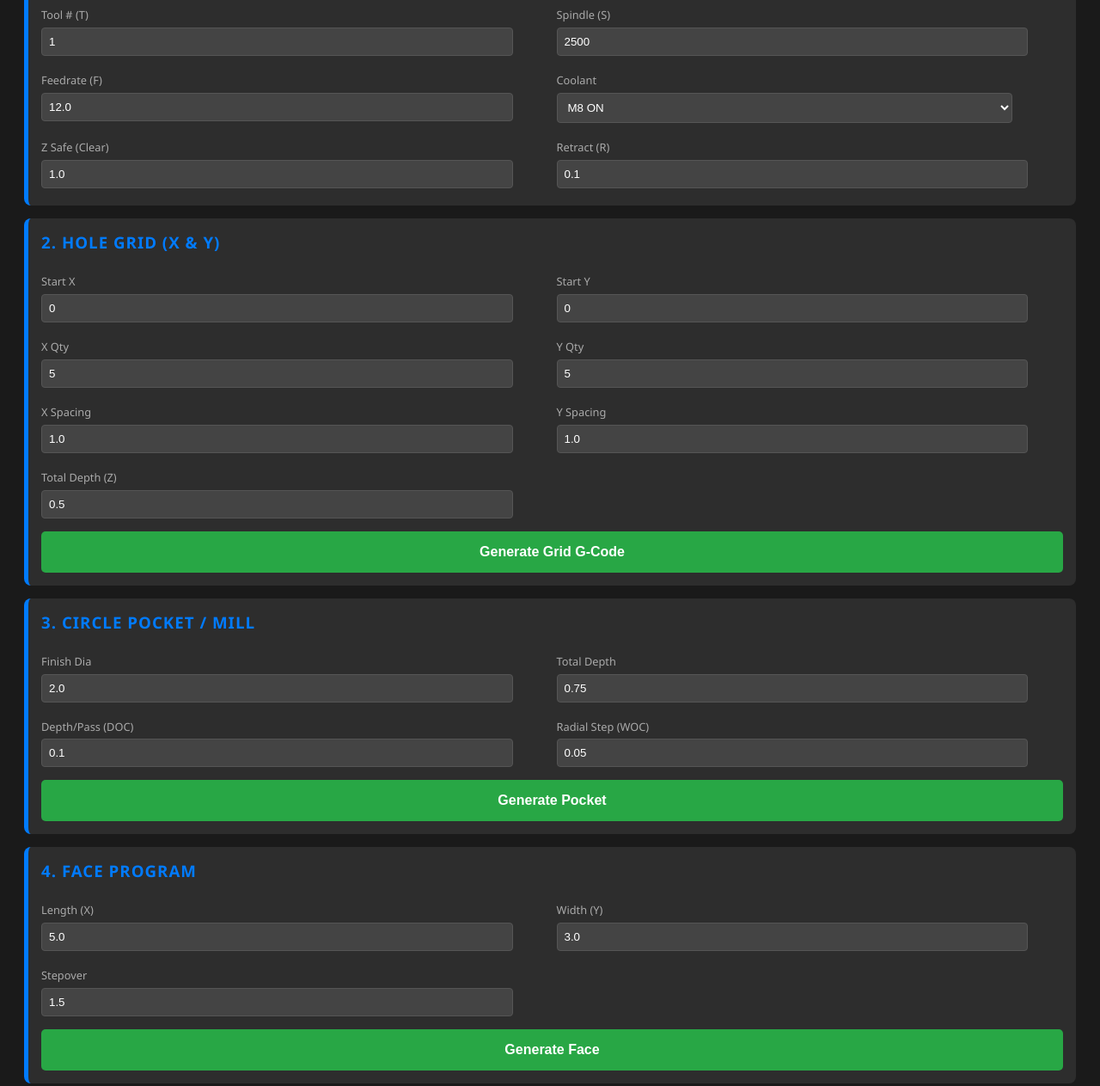
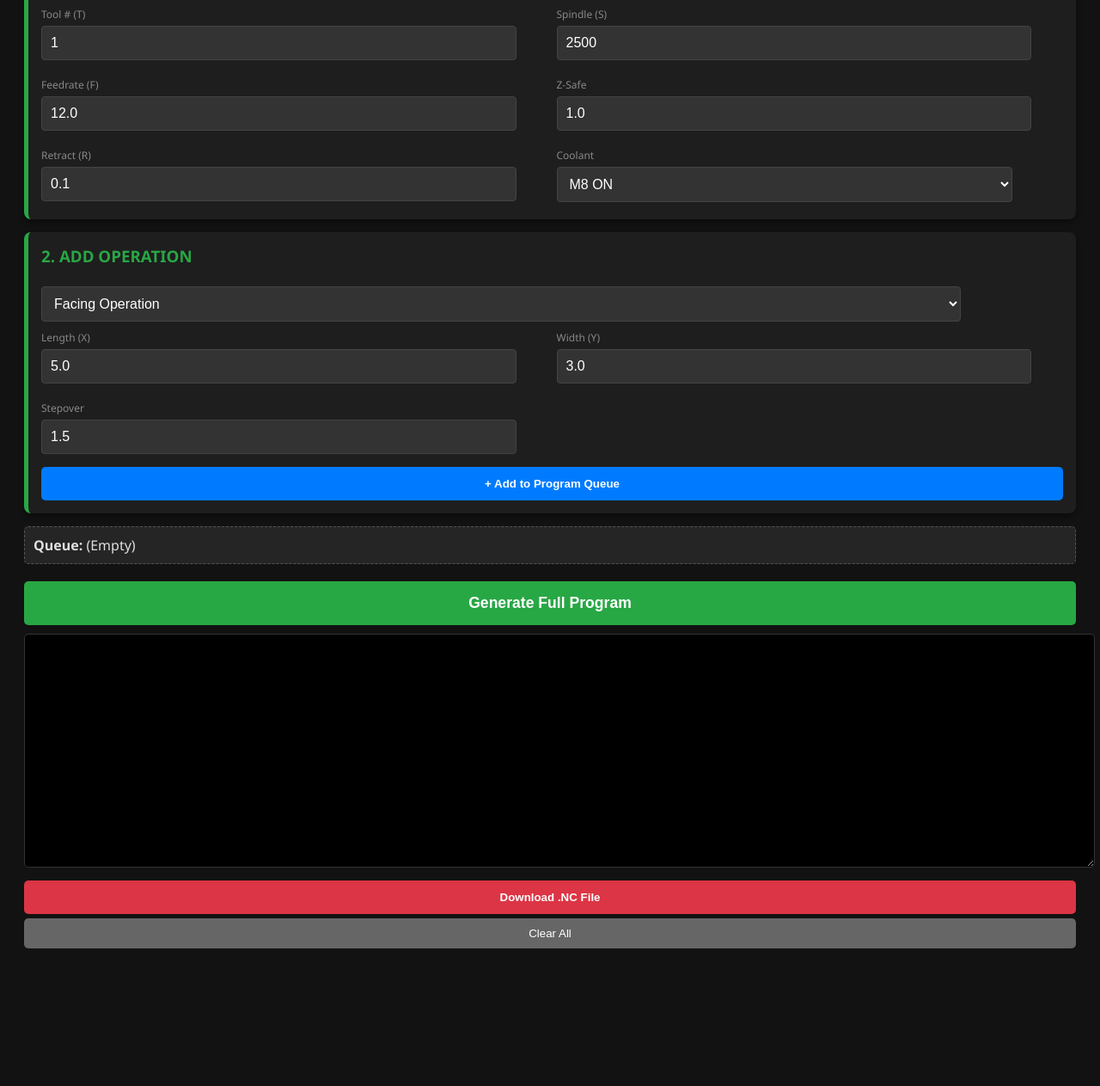
Before and after one commit to dannyesparza56-crypto/DANNYS-CNC-APP, a plain HTML site: page index.html in a window 1280 px wide. Shown: the part 137-1400 px from the top of the page at 86% size. After the commit the page ends 1268 px from the top, so only its background shows below. Drawn offline with Linux system fonts and the light colour scheme.

Commit message:
Update index.html

```diff
--- a/index.html
+++ b/index.html
@@ -3,151 +3,161 @@
 <head>
     <meta charset="UTF-8">
     <meta name="viewport" content="width=device-width, initial-scale=1.0">
-    <title>CNC Macro B G20 Gen</title>
+    <title>CNC Macro B Builder</title>
     <link rel="manifest" href="manifest.json">
     <style>
-        body { font-family: 'Segoe UI', sans-serif; padding: 20px; background: #1a1a1a; color: #eee; line-height: 1.4; }
-        .block { background: #2d2d2d; padding: 15px; border-radius: 8px; margin-bottom: 15px; border-left: 5px solid #007bff; }
-        h2, h3 { margin-top: 0; color: #007bff; text-transform: uppercase; letter-spacing: 1px; }
+        body { font-family: 'Segoe UI', sans-serif; padding: 20px; background: #121212; color: #e0e0e0; }
+        .block { background: #1e1e1e; padding: 15px; border-radius: 8px; margin-bottom: 15px; border-left: 5px solid #28a745; box-shadow: 0 4px 6px rgba(0,0,0,0.3); }
+        h2, h3 { margin-top: 0; color: #28a745; text-transform: uppercase; }
         .grid-inputs { display: grid; grid-template-columns: 1fr 1fr; gap: 10px; }
-        input, select { background: #444; color: #fff; border: 1px solid #555; padding: 8px; margin: 5px 0; border-radius: 4px; width: 90%; }
-        label { display: block; font-size: 0.8em; color: #aaa; margin-top: 5px; }
-        textarea { width: 100%; height: 300px; font-family: 'Courier New', monospace; background: #000; color: #00ff00; padding: 10px; border-radius: 5px; margin-top: 10px; border: 1px solid #333; }
-        button { background: #28a745; color: white; padding: 15px; border: none; border-radius: 5px; cursor: pointer; font-weight: bold; width: 100%; margin-top: 10px; font-size: 1rem; }
-        button:hover { background: #218838; }
-        .section-title { background: #3d3d3d; padding: 5px 10px; border-radius: 4px; margin-bottom: 10px; font-weight: bold; }
+        input, select { background: #333; color: #fff; border: 1px solid #444; padding: 10px; margin: 5px 0; border-radius: 4px; width: 90%; font-size: 1rem; }
+        label { display: block; font-size: 0.75rem; color: #888; margin-top: 5px; }
+        textarea { width: 100%; height: 250px; font-family: 'Courier New', monospace; background: #000; color: #00ff00; padding: 10px; border-radius: 5px; margin-top: 10px; border: 1px solid #333; }
+        .btn-add { background: #007bff; color: white; padding: 12px; border: none; border-radius: 5px; cursor: pointer; font-weight: bold; width: 100%; margin-top: 10px; }
+        .btn-generate { background: #28a745; color: white; padding: 15px; border: none; border-radius: 5px; cursor: pointer; font-weight: bold; width: 100%; margin-top: 20px; font-size: 1.1rem; }
+        .btn-download { background: #dc3545; color: white; padding: 12px; border: none; border-radius: 5px; cursor: pointer; font-weight: bold; margin-top: 10px; width: 100%; }
+        .op-list { background: #252525; padding: 10px; border-radius: 5px; margin-top: 10px; border: 1px dashed #555; }
     </style>
 </head>
 <body>
 
-    <h2>Fanuc Macro B (G20)</h2>
+    <h2>Macro B Master Builder (G20)</h2>
 
     <div class="block">
-        <h3>1. Global Tool Data</h3>
+        <h3>1. Tooling & Globals</h3>
         <div class="grid-inputs">
             <div><label>Tool # (T)</label><input type="number" id="tool" value="1"></div>
             <div><label>Spindle (S)</label><input type="number" id="speed" value="2500"></div>
             <div><label>Feedrate (F)</label><input type="number" id="feed" value="12.0"></div>
+            <div><label>Z-Safe</label><input type="number" id="zSafe" value="1.0"></div>
+            <div><label>Retract (R)</label><input type="number" id="retract" value="0.1"></div>
             <div><label>Coolant</label><select id="coolant"><option value="M8">M8 ON</option><option value="M9">M9 OFF</option></select></div>
-            <div><label>Z Safe (Clear)</label><input type="number" id="zSafe" value="1.0"></div>
-            <div><label>Retract (R)</label><input type="number" id="retract" value="0.1"></div>
         </div>
     </div>
 
     <div class="block">
-        <h3>2. Hole Grid (X & Y)</h3>
-        <div class="grid-inputs">
-            <div><label>Start X</label><input type="number" id="linX" value="0"></div>
-            <div><label>Start Y</label><input type="number" id="linY" value="0"></div>
-            <div><label>X Qty</label><input type="number" id="qtyX" value="5"></div>
-            <div><label>Y Qty</label><input type="number" id="qtyY" value="5"></div>
-            <div><label>X Spacing</label><input type="number" id="spaceX" value="1.0"></div>
-            <div><label>Y Spacing</label><input type="number" id="spaceY" value="1.0"></div>
-            <div><label>Total Depth (Z)</label><input type="number" id="linDepth" value="0.5"></div>
-        </div>
-        <button onclick="generate('grid')">Generate Grid G-Code</button>
-    </div>
+        <h3>2. Add Operation</h3>
+        <select id="opType" onchange="toggleInputs()">
+            <option value="facing">Facing Operation</option>
+            <option value="grid">Hole Grid (X/Y)</option>
+            <option value="pocket">Circle Pocket</option>
+        </select>
 
-    <div class="block">
-        <h3>3. Circle Pocket / Mill</h3>
-        <div class="grid-inputs">
-            <div><label>Finish Dia</label><input type="number" id="pockDia" value="2.0"></div>
-            <div><label>Total Depth</label><input type="number" id="pockZ" value="0.75"></div>
-            <div><label>Depth/Pass (DOC)</label><input type="number" id="pockDOC" value="0.1"></div>
-            <div><label>Radial Step (WOC)</label><input type="number" id="pockRadial" value="0.05"></div>
-        </div>
-        <button onclick="generate('pocket')">Generate Pocket</button>
-    </div>
-
-    <div class="block">
-        <h3>4. Face Program</h3>
-        <div class="grid-inputs">
+        <div id="facingInputs" class="grid-inputs">
             <div><label>Length (X)</label><input type="number" id="faceX" value="5.0"></div>
             <div><label>Width (Y)</label><input type="number" id="faceY" value="3.0"></div>
             <div><label>Stepover</label><input type="number" id="faceStep" value="1.5"></div>
         </div>
-        <button onclick="generate('facing')">Generate Face</button>
+
+        <div id="gridInputs" class="grid-inputs" style="display:none;">
+            <div><label>X Qty</label><input type="number" id="qtyX" value="5"></div>
+            <div><label>Y Qty</label><input type="number" id="qtyY" value="5"></div>
+            <div><label>X Space</label><input type="number" id="spaceX" value="1.0"></div>
+            <div><label>Y Space</label><input type="number" id="spaceY" value="1.0"></div>
+            <div><label>Z Depth</label><input type="number" id="linDepth" value="0.5"></div>
+        </div>
+
+        <div id="pocketInputs" class="grid-inputs" style="display:none;">
+            <div><label>Finish Dia</label><input type="number" id="pockDia" value="2.0"></div>
+            <div><label>Total Z</label><input type="number" id="pockZ" value="0.5"></div>
+            <div><label>DOC</label><input type="number" id="pockDOC" value="0.1"></div>
+        </div>
+
+        <button class="btn-add" onclick="addOperation()">+ Add to Program Queue</button>
     </div>
 
-    <textarea id="output" readonly placeholder="Macro B G-Code Output..."></textarea>
+    <div class="op-list" id="opList">
+        <strong>Queue:</strong> (Empty)
+    </div>
+
+    <button class="btn-generate" onclick="buildFullProgram()">Generate Full Program</button>
+
+    <textarea id="output" readonly></textarea>
+
+    <button class="btn-download" onclick="downloadNC()">Download .NC File</button>
+    <button style="background:#666; color:white; border:none; padding:10px; width:100%; margin-top:5px; border-radius:5px;" onclick="location.reload()">Clear All</button>
 
     <script>
-        function generate(mode) {
-            // Get Shared Globals
-            const T = document.getElementById('tool').value;
-            const S = document.getElementById('speed').value;
-            const F = document.getElementById('feed').value;
-            const ZS = document.getElementById('zSafe').value;
-            const R = document.getElementById('retract').value;
-            const M = document.getElementById('coolant').value;
+        let programQueue = [];
 
-            let g = `%\nO1001 (${mode.toUpperCase()})\n(G20 INCH SYSTEM)\n`;
-            g += `G20 G90 G17 G40\n`;
-            g += `T${T} M6\n`;
-            g += `S${S} M3\n`;
-            g += `G54 G0 X0 Y0\n`;
-            g += `G43 H${T} Z${ZS} ${M}\n\n`;
+        function toggleInputs() {
+            const type = document.getElementById('opType').value;
+            document.getElementById('facingInputs').style.display = type === 'facing' ? 'grid' : 'none';
+            document.getElementById('gridInputs').style.display = type === 'grid' ? 'grid' : 'none';
+            document.getElementById('pocketInputs').style.display = type === 'pocket' ? 'grid' : 'none';
+        }
 
-            if (mode === 'grid') {
-                let qX = document.getElementById('qtyX').value;
-                let qY = document.getElementById('qtyY').value;
-                let sX = document.getElementById('spaceX').value;
-                let sY = document.getElementById('spaceY').value;
-                let z = document.getElementById('linDepth').value;
-                let stX = document.getElementById('linX').value;
-                let stY = document.getElementById('linY').value;
+        function addOperation() {
+            const type = document.getElementById('opType').value;
+            const opData = {
+                type: type,
+                tool: document.getElementById('tool').value,
+                speed: document.getElementById('speed').value,
+                feed: document.getElementById('feed').value,
+                zSafe: document.getElementById('zSafe').value,
+                retract: document.getElementById('retract').value,
+                coolant: document.getElementById('coolant').value
+            };
 
-                g += `(GRID HOLE PATTERN: ${qX}X BY ${qY}Y)\n`;
-                g += `#100 = ${stX} (START X)\n`;
-                g += `#101 = ${stY} (START Y)\n`;
-                g += `#102 = 0 (Y COUNTER)\n\n`;
-                g += `WHILE [#102 LT ${qY}] DO 1\n`;
-                g += `  #103 = 0 (X COUNTER)\n`;
-                g += `  WHILE [#103 LT ${qX}] DO 2\n`;
-                g += `    G81 G99 X[#100+[#103*${sX}]] Y[#101+[#102*${sY}]] Z-${z} R${R} F${F}\n`;
-                g += `    #103 = #103 + 1\n`;
-                g += `  END 2\n`;
-                g += `  #102 = #102 + 1\n`;
-                g += `END 1\nG80\n`;
-
-            } else if (mode === 'pocket') {
-                let dia = document.getElementById('pockDia').value;
-                let zFin = document.getElementById('pockZ').value;
-                let doc = document.getElementById('pockDOC').value;
-
-                g += `(CIRCLE MILL POCKET)\n`;
-                g += `#1 = [${dia}/2] (RADIUS)\n`;
-                g += `#2 = ${doc} (DOC)\n`;
-                g += `#3 = ${zFin} (TOTAL DEPTH)\n`;
-                g += `#4 = 0 (CURRENT Z)\n\n`;
-                g += `WHILE [#4 GT -#3] DO 1\n`;
-                g += `  #4 = [#4 - #2]\n`;
-                g += `  IF [#4 LT -#3] THEN #4 = -#3\n`;
-                g += `  G1 Z#4 F${F}\n`;
-                g += `  G2 I#1 F${F}\n`;
-                g += `END 1\n`;
-
-            } else if (mode === 'facing') {
-                let len = document.getElementById('faceX').value;
-                let wid = document.getElementById('faceY').value;
-                let step = document.getElementById('faceStep').value;
-
-                g += `(FACE MILLING)\n`;
-                g += `#1 = 0 (CURRENT Y)\n`;
-                g += `WHILE [#1 LE ${wid}] DO 1\n`;
-                g += `  G0 X-1.0 Y#1\n`;
-                g += `  G1 X[${len} + 1.0] F${F}\n`;
-                g += `  #1 = #1 + ${step}\n`;
-                g += `END 1\n`;
+            if(type === 'facing') {
+                opData.x = document.getElementById('faceX').value;
+                opData.y = document.getElementById('faceY').value;
+                opData.step = document.getElementById('faceStep').value;
+            } else if(type === 'grid') {
+                opData.qx = document.getElementById('qtyX').value;
+                opData.qy = document.getElementById('qtyY').value;
+                opData.sx = document.getElementById('spaceX').value;
+                opData.sy = document.getElementById('spaceY').value;
+                opData.z = document.getElementById('linDepth').value;
+            } else if(type === 'pocket') {
+                opData.dia = document.getElementById('pockDia').value;
+                opData.z = document.getElementById('pockZ').value;
+                opData.doc = document.getElementById('pockDOC').value;
             }
 
-            // Fixed Footer
-            g += `\nG0 Z${ZS} ${M === 'M8' ? 'M9' : ''}\n`;
-            g += `M5\n`;
-            g += `G0 G90 G58 X0 Y0\n`;
-            g += `M30\n%`;
+            programQueue.push(opData);
+            updateList();
+        }
 
+        function updateList() {
+            const list = document.getElementById('opList');
+            list.innerHTML = "<strong>Queue:</strong> " + programQueue.map((op, i) => `<br>${i+1}. T${op.tool} ${op.type}`).join('');
+        }
+
+        function buildFullProgram() {
+            let g = `%\nO1001 (MASTER BUILDER)\nG20 G90 G17 G40\n\n`;
+
+            programQueue.forEach((op, index) => {
+                g += `(OP ${index + 1}: ${op.type.toUpperCase()})\n`;
+                g += `T${op.tool} M6\n`;
+                g += `S${op.speed} M3\n`;
+                g += `G54 G0 X0 Y0\n`;
+                g += `G43 H${op.tool} Z${op.zSafe} ${op.coolant}\n`;
+
+                if(op.type === 'facing') {
+                    g += `#1 = 0\nWHILE [#1 LE ${op.y}] DO 1\n G0 X-1.0 Y#1\n G1 X[${op.x}+1.0] F${op.feed}\n #1=[#1+${op.step}]\nEND 1\n`;
+                } else if(op.type === 'grid') {
+                    g += `#100=0 (Y COUNTER)\nWHILE [#100 LT ${op.qy}] DO 1\n #101=0 (X COUNTER)\n WHILE [#101 LT ${op.qx}] DO 2\n  G81 G99 X[#101*${op.sx}] Y[#100*${op.sy}] Z-${op.z} R${op.retract} F${op.feed}\n  #101=#101+1\n END 2\n #100=#100+1\nEND 1\nG80\n`;
+                } else if(op.type === 'pocket') {
+                    g += `#1=[${op.dia}/2]\n#4=0\nWHILE [#4 GT -${op.z}] DO 1\n #4=[#4-${op.doc}]\n IF [#4 LT -${op.z}] THEN #4=-${op.z}\n G1 Z#4 F${op.feed}\n G2 I#1 F${op.feed}\nEND 1\n`;
+                }
+
+                g += `G0 Z${op.zSafe} M9\n`;
+                g += `M5\n\n`;
+            });
+
+            g += `G0 G90 G58 X0 Y0\nM30\n%`;
             document.getElementById('output').value = g;
+        }
+
+        function downloadNC() {
+            const text = document.getElementById('output').value;
+            if(!text) return alert("Generate code first!");
+            const blob = new Blob([text], { type: 'text/plain' });
+            const anchor = document.createElement('a');
+            anchor.download = "PROGRAM.NC";
+            anchor.href = window.URL.createObjectURL(blob);
+            anchor.click();
         }
 
         if ('serviceWorker' in navigator) {
```
